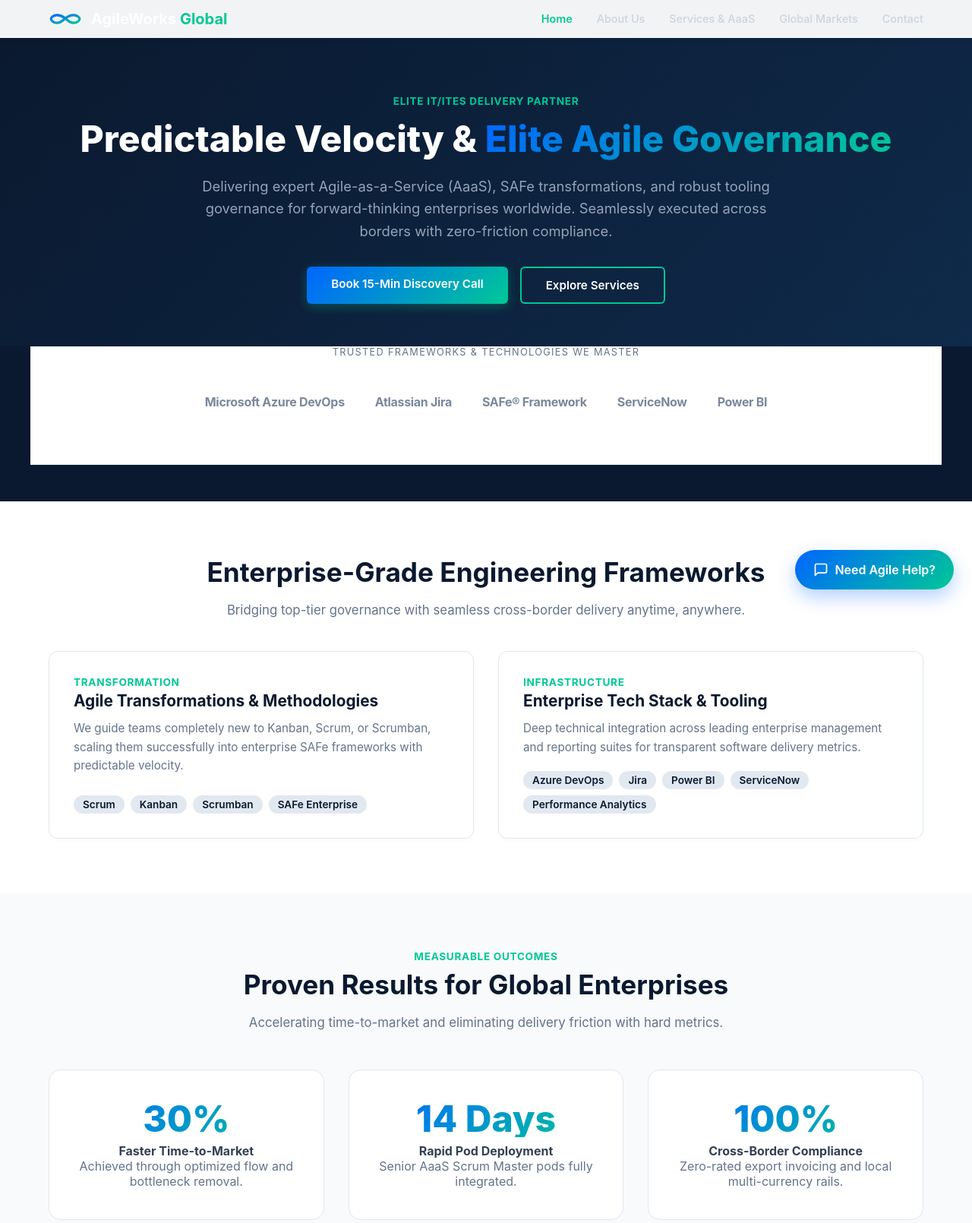
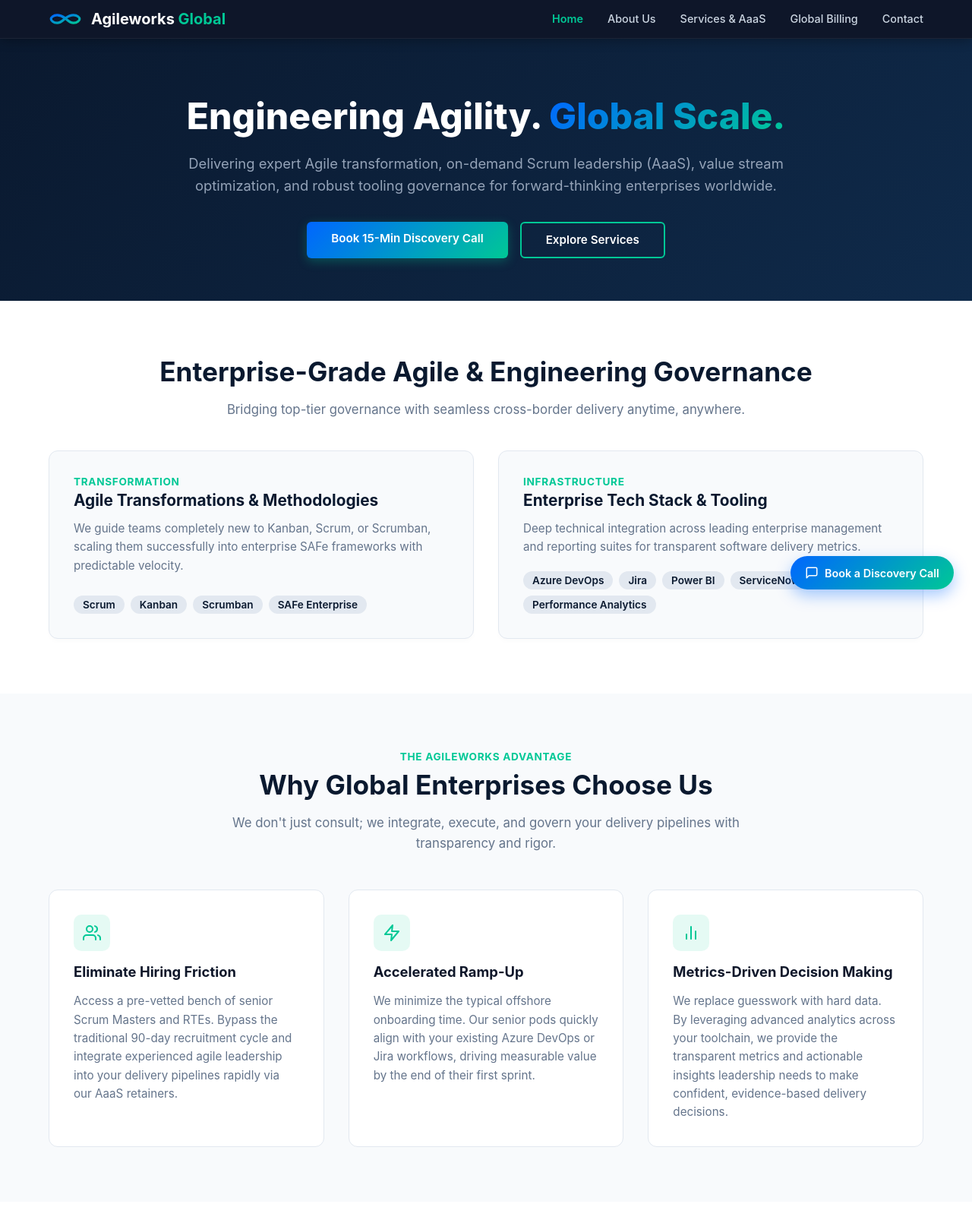
Before and after one commit to cvvr2007/agileworks_website, a plain HTML site: page index.html in a window 1280 px wide. Shown: the top 1610 px of the page at 76% size. Drawn offline with Linux system fonts and the light colour scheme.

Commit message:
refined web page content for clarity, consistency, and improved messaging. Updated headings, paragraphs, and descriptions to better reflect AgileWorks Global's services, vision, and objectives.

```diff
--- a/index.html
+++ b/index.html
@@ -3,26 +3,18 @@
 <head>
   <meta charset="UTF-8">
   <meta name="viewport" content="width=device-width, initial-scale=1.0">
-
-  <!-- SEO Optimization -->
-  <meta name="description" content="AgileWorks Global delivers elite Agile-as-a-Service (AaaS), SAFe transformations, and enterprise Azure DevOps/Jira tooling governance. Seamless, compliant global delivery for forward-thinking enterprises.">
-
-  <title>AgileWorks Global | Elite Agile Governance &amp; AaaS</title>
+  <meta name="description" content="AgileWorks Global delivers elite Agile-as-a-Service (AaaS), SAFe transformations, and enterprise Azure DevOps/Jira tooling governance. Seamless, compliant offshore delivery for global enterprises.">
+  <title>Agileworks Global | Engineering Agility. Global Scale.</title>
   <link rel="stylesheet" href="css/style.css">
-
   <style>
-    /* Custom inline styles matching portfolio hover effects and green tags */
+    /* Custom inline styles matching your portfolio hover effects and green tags */
     .card {
       transition: all 0.3s ease-in-out;
-      background: #ffffff;
-      border: 1px solid #e2e8f0;
-      border-radius: 12px;
-      padding: 2rem;
+      cursor: pointer;
     }
     .card:hover {
       border-color: #00C896 !important;
       box-shadow: 0 10px 25px -5px rgba(0, 200, 150, 0.15);
-      transform: translateY(-2px);
     }
     .section-tag {
       display: block;
@@ -34,91 +26,82 @@
       text-transform: uppercase;
     }
 
-    /* Sticky Header for Persistent CTA Visibility */
+    /* --- FIXED: Sticky header that MATCHES your dark theme --- */
     header {
       position: sticky;
       top: 0;
       z-index: 1000;
-      background: rgba(255, 255, 255, 0.95);
+      background: rgba(15, 23, 42, 0.97);
       backdrop-filter: blur(8px);
-      box-shadow: 0 2px 10px rgba(0,0,0,0.03);
+      -webkit-backdrop-filter: blur(8px);
+      box-shadow: 0 2px 14px rgba(0, 0, 0, 0.30);
+      border-bottom: 1px solid rgba(255, 255, 255, 0.06);
+    }
+    .logo-text { color: #ffffff !important; }
+    .logo-text span { color: #00C896 !important; }
+    header nav a { color: #cbd5e1 !important; }
+    header nav a:hover { color: #ffffff !important; }
+    header nav a.active { color: #00C896 !important; }
+
+    /* --- NEW: Advantage Grid (Replaces weak metrics) --- */
+    .advantage-grid {
+      display: grid;
+      grid-template-columns: repeat(auto-fit, minmax(300px, 1fr));
+      gap: 2rem;
+      margin-top: 2rem;
+    }
+    .advantage-card {
+      padding: 2rem;
+      background: #ffffff;
+      border: 1px solid #e2e8f0;
+      border-radius: 12px;
+      transition: all 0.3s ease;
+      display: flex;
+      flex-direction: column;
+      gap: 1rem;
+    }
+    .advantage-card:hover {
+      border-color: #00C896;
+      transform: translateY(-4px);
+      box-shadow: 0 10px 25px -5px rgba(0, 200, 150, 0.15);
+    }
+    .advantage-icon {
+      width: 48px;
+      height: 48px;
+      background: rgba(0, 200, 150, 0.1);
+      border-radius: 10px;
+      display: flex;
+      align-items: center;
+      justify-content: center;
+      color: #00C896;
+    }
+    .advantage-card h4 {
+      margin: 0;
+      font-size: 1.15rem;
+      color: #0f172a;
+    }
+    .advantage-card p {
+      margin: 0;
+      color: #64748b;
+      font-size: 0.95rem;
+      line-height: 1.6;
     }
 
-    /* Trust Signals & Logo Strip */
-    .trust-logos {
-      display: flex;
-      flex-wrap: wrap;
-      justify-content: center;
-      align-items: center;
-      gap: 2.5rem;
-      padding: 1.5rem 0;
-    }
-    .trust-logos span {
-      font-weight: 700;
-      color: #64748b;
-      font-size: 1rem;
-      opacity: 0.85;
-      letter-spacing: -0.02em;
-    }
-
-    /* Metrics Grid for Hard Results */
-    .metrics-grid {
-      display: grid;
-      grid-template-columns: repeat(auto-fit, minmax(240px, 1fr));
-      gap: 2rem;
-      margin-top: 3rem;
-    }
-    .metric-card {
-      text-align: center;
-      padding: 2.5rem 1.5rem;
-      background: #ffffff;
-      border: 1px solid #e2e8f0;
-      border-radius: 16px;
-      transition: all 0.3s ease;
-    }
-    .metric-card:hover {
-      border-color: #00C896;
-      transform: translateY(-5px);
-      box-shadow: 0 10px 25px -5px rgba(0, 200, 150, 0.15);
-    }
-    .metric-number {
-      font-size: 3rem;
-      font-weight: 800;
-      background: linear-gradient(135deg, #0066FF, #00C896);
-      -webkit-background-clip: text;
-      -webkit-text-fill-color: transparent;
-      background-clip: text;
-      margin-bottom: 0.5rem;
-      line-height: 1;
-    }
-
-    /* Floating Chat/Discovery Prompt */
+    /* --- Floating CTA --- */
     .chat-prompt {
-      position: fixed;
-      bottom: 24px;
-      right: 24px;
-      background: linear-gradient(135deg, #0066FF, #00C896);
-      color: white;
-      padding: 1rem 1.5rem;
-      border-radius: 50px;
-      box-shadow: 0 10px 25px rgba(0, 102, 255, 0.3);
-      font-weight: 600;
-      display: flex;
-      align-items: center;
-      gap: 8px;
-      cursor: pointer;
-      transition: transform 0.2s;
-      z-index: 999;
+      position: fixed; bottom: 24px; right: 24px;
+      background: linear-gradient(135deg, #0066FF, #00C896); color: #fff;
+      padding: 0.8rem 1.2rem; border-radius: 50px;
+      box-shadow: 0 8px 20px rgba(0, 102, 255, 0.35);
+      font-weight: 600; font-size: 0.9rem; display: flex; align-items: center;
+      gap: 8px; cursor: pointer; transition: transform 0.2s; z-index: 999;
       text-decoration: none;
     }
-    .chat-prompt:hover {
-      transform: scale(1.05);
-    }
+    .chat-prompt:hover { transform: scale(1.05); }
   </style>
 </head>
 <body>
 
-  <!-- Sticky Header -->
   <header>
     <a href="index.html" class="logo-container">
       <svg xmlns="http://www.w3.org/2000/svg" viewBox="0 0 110 50" width="44" height="22">
@@ -130,13 +113,13 @@
         </defs>
         <path d="M 28,12 C 15,12 8,20 8,25 C 8,30 15,38 28,38 C 41,38 48,28 56,22 C 64,16 71,12 82,12 C 95,12 102,20 102,25 C 102,30 95,38 82,38 C 69,38 62,28 54,22 C 46,16 41,12 28,12 Z" fill="none" stroke="url(#infGrad)" stroke-width="8" stroke-linecap="round"/>
       </svg>
-      <span class="logo-text">AgileWorks <span>Global</span></span>
+      <span class="logo-text">Agileworks <span>Global</span></span>
     </a>
     <nav>
       <a href="index.html" class="active">Home</a>
       <a href="about.html">About Us</a>
       <a href="services.html">Services &amp; AaaS</a>
-      <a href="global.html">Global Markets</a>
+      <a href="global.html">Global Billing</a>
       <a href="contact.html">Contact</a>
     </nav>
   </header>
@@ -144,33 +127,19 @@
   <main>
     <!-- Hero Section -->
     <section class="hero">
-      <span class="section-tag" style="display: inline-block; margin-bottom: 12px;">Elite IT/ITES Delivery Partner</span>
-      <h1>Predictable Velocity &amp; <span class="gradient-text">Elite Agile Governance</span></h1>
-      <p>Delivering expert Agile-as-a-Service (AaaS), SAFe transformations, and robust tooling governance for forward-thinking enterprises worldwide. Seamlessly executed across borders with zero-friction compliance.</p>
+      <h1>Engineering Agility. <span>Global Scale.</span></h1>
+      <p>Delivering expert Agile transformation, on-demand Scrum leadership (AaaS), value stream optimization, and robust tooling governance for forward-thinking enterprises worldwide.</p>
       <div class="btn-group">
         <a href="contact.html" class="btn-primary">Book 15-Min Discovery Call</a>
         <a href="services.html" class="btn-outline">Explore Services</a>
       </div>
     </section>
 
-    <!-- Trust Signals / Technology Strip -->
-    <section class="container" style="padding-top: 0; padding-bottom: 3rem; border-bottom: 1px solid #e2e8f0; margin-bottom: 3rem;">
-      <p style="text-align: center; color: #64748b; text-transform: uppercase; font-size: 0.8rem; letter-spacing: 0.1em; margin-bottom: 1.5rem;">Trusted Frameworks &amp; Technologies We Master</p>
-      <div class="trust-logos">
-        <span>Microsoft Azure DevOps</span>
-        <span>Atlassian Jira</span>
-        <span>SAFe&reg; Framework</span>
-        <span>ServiceNow</span>
-        <span>Power BI</span>
-      </div>
-    </section>
-
     <!-- Highlights Section -->
     <section id="highlights">
       <div class="container">
-        <h2 class="section-title">Enterprise-Grade Engineering Frameworks</h2>
+        <h2 class="section-title">Enterprise-Grade Agile &amp; Engineering Governance</h2>
         <p class="section-subtitle">Bridging top-tier governance with seamless cross-border delivery anytime, anywhere.</p>
-
         <div class="grid-2">
           <div class="card">
             <div>
@@ -179,13 +148,9 @@
               <p>We guide teams completely new to Kanban, Scrum, or Scrumban, scaling them successfully into enterprise SAFe frameworks with predictable velocity.</p>
             </div>
             <div class="badge-list" style="margin-top: 1.2rem;">
-              <span class="badge">Scrum</span>
-              <span class="badge">Kanban</span>
-              <span class="badge">Scrumban</span>
-              <span class="badge">SAFe Enterprise</span>
+              <span class="badge">Scrum</span><span class="badge">Kanban</span><span class="badge">Scrumban</span><span class="badge">SAFe Enterprise</span>
             </div>
           </div>
-
           <div class="card">
             <div>
               <span class="section-tag">Infrastructure</span>
@@ -193,45 +158,53 @@
               <p>Deep technical integration across leading enterprise management and reporting suites for transparent software delivery metrics.</p>
             </div>
             <div class="badge-list" style="margin-top: 1.2rem;">
-              <span class="badge">Azure DevOps</span>
-              <span class="badge">Jira</span>
-              <span class="badge">Power BI</span>
-              <span class="badge">ServiceNow</span>
-              <span class="badge">Performance Analytics</span>
+              <span class="badge">Azure DevOps</span><span class="badge">Jira</span><span class="badge">Power BI</span><span class="badge">ServiceNow</span><span class="badge">Performance Analytics</span>
             </div>
           </div>
         </div>
       </div>
     </section>
 
-    <!-- Metrics / Hard Results Section -->
+           <!-- UPDATED: The AgileWorks Advantage (Highly Realistic & Trust-Building) -->
     <section class="bg-slate">
-      <div class="container" style="text-align: center;">
-        <span class="section-tag" style="display: inline-block; margin-bottom: 8px;">Measurable Outcomes</span>
-        <h2 class="section-title" style="margin-top: 0;">Proven Results for Global Enterprises</h2>
-        <p class="section-subtitle" style="max-width: 700px; margin: 0 auto 0 auto;">Accelerating time-to-market and eliminating delivery friction with hard metrics.</p>
+      <div class="container">
+        <div style="text-align: center; margin-bottom: 3rem;">
+          <span class="section-tag" style="display: inline-block; margin-bottom: 8px;">The AgileWorks Advantage</span>
+          <h2 class="section-title" style="margin-top: 0;">Why Global Enterprises Choose Us</h2>
+          <p class="section-subtitle" style="max-width: 700px; margin: 0 auto;">We don't just consult; we integrate, execute, and govern your delivery pipelines with transparency and rigor.</p>
+        </div>
 
-        <div class="metrics-grid">
-          <div class="metric-card">
-            <div class="metric-number">30%</div>
-            <h4 style="margin-top: 0.5rem;">Faster Time-to-Market</h4>
-            <p style="color: #64748b; margin-bottom: 0;">Achieved through optimized flow and bottleneck removal.</p>
+        <div class="advantage-grid">
+          <div class="advantage-card">
+            <div class="advantage-icon">
+              <svg xmlns="http://www.w3.org/2000/svg" width="24" height="24" viewBox="0 0 24 24" fill="none" stroke="currentColor" stroke-width="2" stroke-linecap="round" stroke-linejoin="round"><path d="M17 21v-2a4 4 0 0 0-4-4H5a4 4 0 0 0-4 4v2"></path><circle cx="9" cy="7" r="4"></circle><path d="M23 21v-2a4 4 0 0 0-3-3.87"></path><path d="M16 3.13a4 4 0 0 1 0 7.75"></path></svg>
+            </div>
+            <h4>Eliminate Hiring Friction</h4>
+            <p>Access a pre-vetted bench of senior Scrum Masters and RTEs. Bypass the traditional 90-day recruitment cycle and integrate experienced agile leadership into your delivery pipelines rapidly via our AaaS retainers.</p>
           </div>
-          <div class="metric-card">
-            <div class="metric-number">14 Days</div>
-            <h4 style="margin-top: 0.5rem;">Rapid Pod Deployment</h4>
-            <p style="color: #64748b; margin-bottom: 0;">Senior AaaS Scrum Master pods fully integrated.</p>
+
+          <div class="advantage-card">
+            <div class="advantage-icon">
+              <svg xmlns="http://www.w3.org/2000/svg" width="24" height="24" viewBox="0 0 24 24" fill="none" stroke="currentColor" stroke-width="2" stroke-linecap="round" stroke-linejoin="round"><polygon points="13 2 3 14 12 14 11 22 21 10 12 10 13 2"></polygon></svg>
+            </div>
+            <h4>Accelerated Ramp-Up</h4>
+            <p>We minimize the typical offshore onboarding time. Our senior pods quickly align with your existing Azure DevOps or Jira workflows, driving measurable value by the end of their first sprint.</p>
           </div>
-          <div class="metric-card">
-            <div class="metric-number">100%</div>
-            <h4 style="margin-top: 0.5rem;">Cross-Border Compliance</h4>
-            <p style="color: #64748b; margin-bottom: 0;">Zero-rated export invoicing and local multi-currency rails.</p>
+
+                    <!-- Card 3: Outcome (Data & Metrics Focus) -->
+          <div class="advantage-card">
+            <div class="advantage-icon">
+              <!-- Changed to a Data/Analytics Icon -->
+              <svg xmlns="http://www.w3.org/2000/svg" width="24" height="24" viewBox="0 0 24 24" fill="none" stroke="currentColor" stroke-width="2" stroke-linecap="round" stroke-linejoin="round"><line x1="18" y1="20" x2="18" y2="10"></line><line x1="12" y1="20" x2="12" y2="4"></line><line x1="6" y1="20" x2="6" y2="14"></line></svg>
+            </div>
+            <h4>Metrics-Driven Decision Making</h4>
+            <p>We replace guesswork with hard data. By leveraging advanced analytics across your toolchain, we provide the transparent metrics and actionable insights leadership needs to make confident, evidence-based delivery decisions.</p>
           </div>
         </div>
       </div>
     </section>
 
-    <!-- Flagship AaaS Section -->
+    <!-- AaaS Section -->
     <section>
       <div class="container" style="text-align: center;">
         <span class="section-tag" style="display: inline-block; margin-bottom: 8px;">Flagship Retainer Model</span>
@@ -241,37 +214,25 @@
       </div>
     </section>
 
-    <!-- Differentiator / Global Engagement Section -->
+    <!-- Financial Rails Section -->
     <section class="bg-slate">
-      <div class="container">
-        <h2 class="section-title">Zero-Friction Cross-Border Governance</h2>
-        <p class="section-subtitle">We eliminate the operational and commercial friction usually associated with global engineering partners.</p>
-        <div class="grid-2" style="margin-top: 2rem;">
+                <!-- Financial Rails Card -->
           <div class="card">
             <div>
-              <span class="section-tag">Global Settlements</span>
-              <h3 style="margin-top: 0;">Local Multi-Currency Invoicing</h3>
-              <p>Pay effortlessly in USD, EUR, GBP, AUD, or SGD via local clearing rails (ACH, SEPA, Faster Payments, or SWIFT) with zero wire-fee surprises.</p>
+              <span class="section-tag">Financial Rails</span>
+              <h3 style="margin-top: 0;">Institutional Multi-Currency Settlements</h3>
+              <p>Secure, institutional-grade payment rails ensuring zero-markup foreign exchange settlements, transparent invoicing, and full compliance with international export tax regulations.</p>
             </div>
           </div>
-          <div class="card">
-            <div>
-              <span class="section-tag">Enterprise Governance</span>
-              <h3 style="margin-top: 0;">IP Protection &amp; Export Compliance</h3>
-              <p>Backed by formal Master Services Agreements (MSA), strict IP assignment clauses, and zero-rated export documentation for smooth vendor onboarding.</p>
-            </div>
-          </div>
-        </div>
-      </div>
     </section>
   </main>
 
   <footer>
     <div class="footer-grid">
       <div>
-        <h4>AgileWorks Global</h4>
+        <h4>Agileworks Global</h4>
         <p>International IT/ITES sole proprietorship delivering elite enterprise agile transformations and custom engineering automation.</p>
-        <p style="margin-top: 1rem; font-size: 0.85rem; color: #64748b;"><strong>Compliance &amp; Security:</strong> Data Protection Addendum (DPA) available upon request.</p>
+        <p style="margin-top: 1rem; font-size: 0.85rem; color: #64748b;"><strong>Compliance:</strong> Data Protection Addendum (DPA) available upon request.</p>
       </div>
       <div>
         <h4>Registered Office</h4>
@@ -284,15 +245,13 @@
         <p><strong>Billing:</strong> billing@agileworksglobal.com</p>
       </div>
     </div>
-    <div class="footer-bottom">
-      &copy; 2026 AgileWorks Global. All rights reserved. Supply meant for export under Bond/LUT.
-    </div>
+    <div class="footer-bottom">&copy; 2026 Agileworks Global. All rights reserved. Supply meant for export under Bond/LUT.</div>
   </footer>
 
-  <!-- Floating Chat/Discovery Prompt -->
+  <!-- Floating CTA -->
   <a href="contact.html" class="chat-prompt">
-    <svg xmlns="http://www.w3.org/2000/svg" width="20" height="20" viewBox="0 0 24 24" fill="none" stroke="currentColor" stroke-width="2" stroke-linecap="round" stroke-linejoin="round"><path d="M21 15a2 2 0 0 1-2 2H7l-4 4V5a2 2 0 0 1 2-2h14a2 2 0 0 1 2 2z"></path></svg>
-    Need Agile Help?
+    <svg xmlns="http://www.w3.org/2000/svg" width="18" height="18" viewBox="0 0 24 24" fill="none" stroke="currentColor" stroke-width="2" stroke-linecap="round" stroke-linejoin="round"><path d="M21 15a2 2 0 0 1-2 2H7l-4 4V5a2 2 0 0 1 2-2h14a2 2 0 0 1 2 2z"></path></svg>
+    Book a Discovery Call
   </a>
 
 </body>
```
Also changed, not shown: about.html (+11 -11 lines), global.html (+26 -71 lines).
